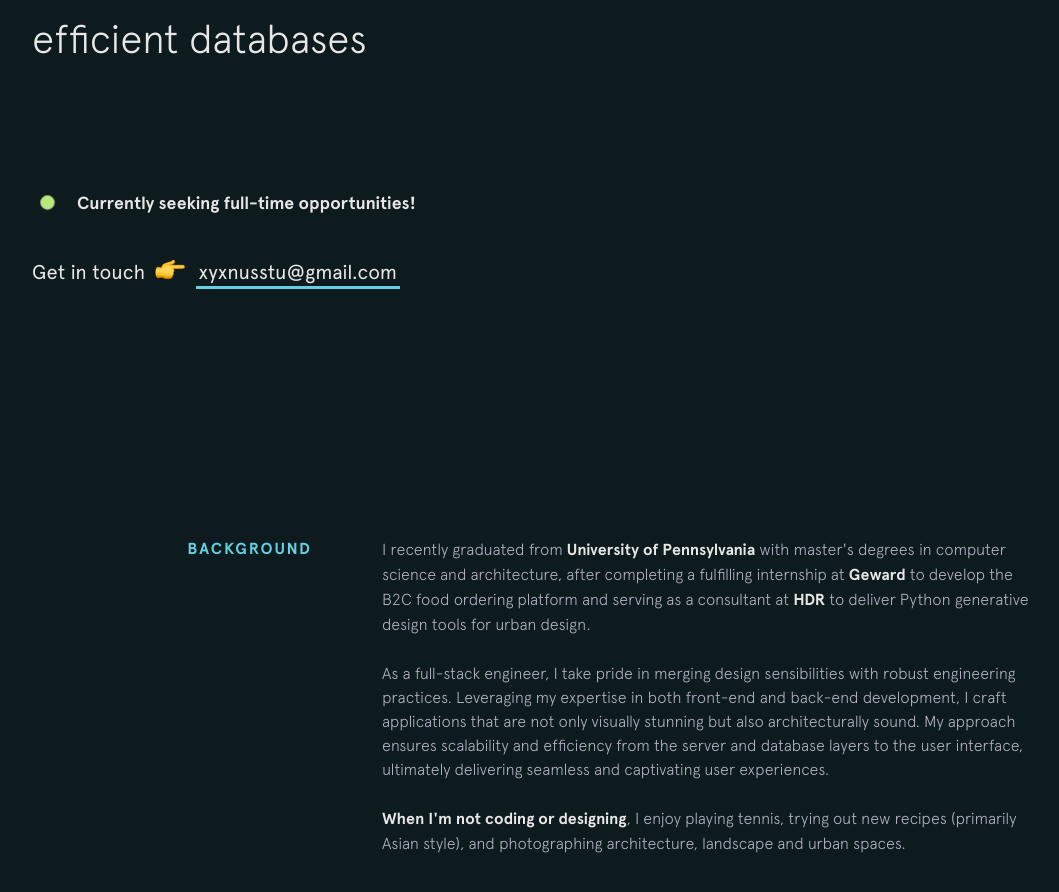
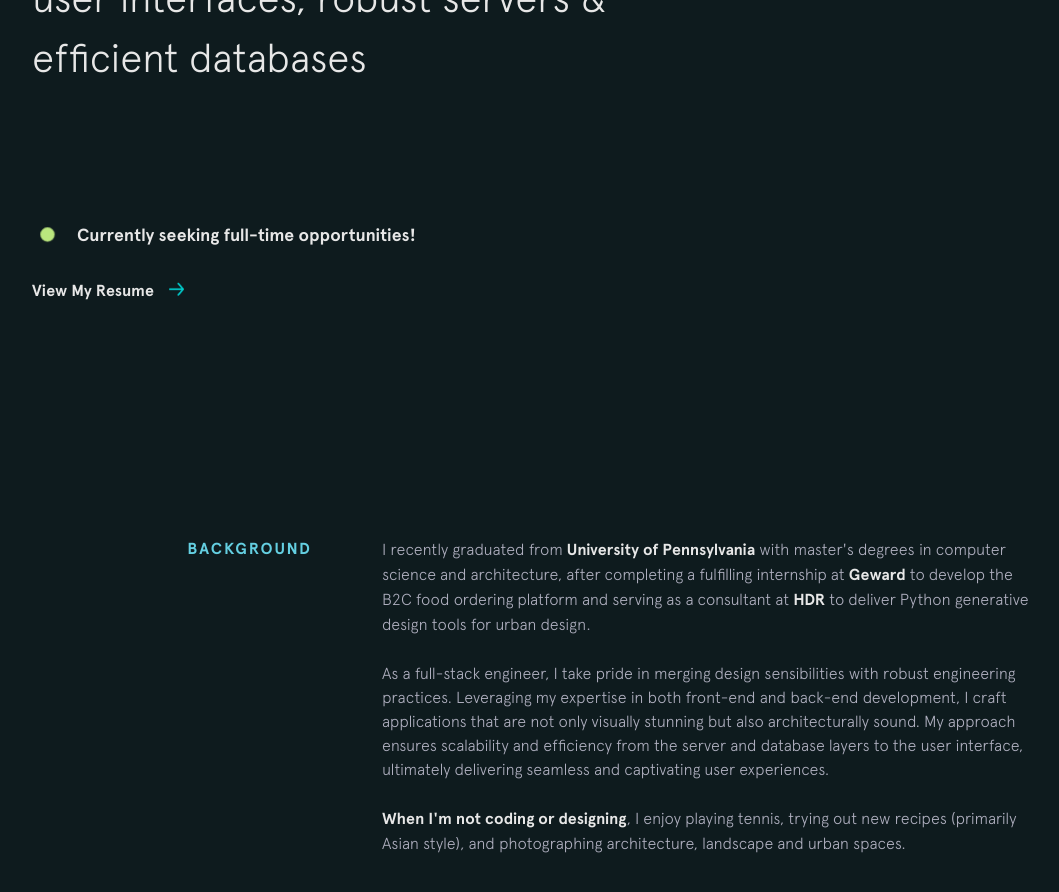
Before and after one commit to Gyoxxi/Gyoxxi.github.io, a Jekyll site: the page built from index.html, in a window 1280 px wide and 900 px high, scrolled down 463 px. Shown: the top 892 px of the window, without its empty margins (68-1127 px from the left). Built offline with Jekyll 4.4.1, drawn with Linux system fonts in a browser that asks for light colours; nearby versions of some CDN libraries.

Commit message:
moved resume link to intro

```diff
--- a/_includes/experience.html
+++ b/_includes/experience.html
@@ -15,6 +15,5 @@
       {% endfor %}
     </div>
 
-    <a href="{{site.resume}}" target="_blank" class="arrow-link">View My Resume</a>
   </div>
 </section>
--- a/_includes/intro.html
+++ b/_includes/intro.html
@@ -8,13 +8,14 @@
   </h2>
 
   {% include employment-status.html %}
+  <a href="{{site.resume}}" target="_blank" class="arrow-link">View My Resume</a>
 
-  <h3 class="intro__contact">
-    <span>Get in touch </span>
-    <span class="emoji pointer"></span>
-    <span>
-      <a href="mailto:xyxnusstu@gmail.com" target="_blank" class="highlight-link">xyxnusstu@gmail.com</a>
-    </span>
-  </h3>
+<!--  <h3 class="intro__contact">-->
+<!--    <span>Get in touch </span>-->
+<!--    <span class="emoji pointer"></span>-->
+<!--    <span>-->
+<!--      <a href="mailto:xyxnusstu@gmail.com" target="_blank" class="highlight-link">xyxnusstu@gmail.com</a>-->
+<!--    </span>-->
+<!--  </h3>-->
 
 </header>
```
